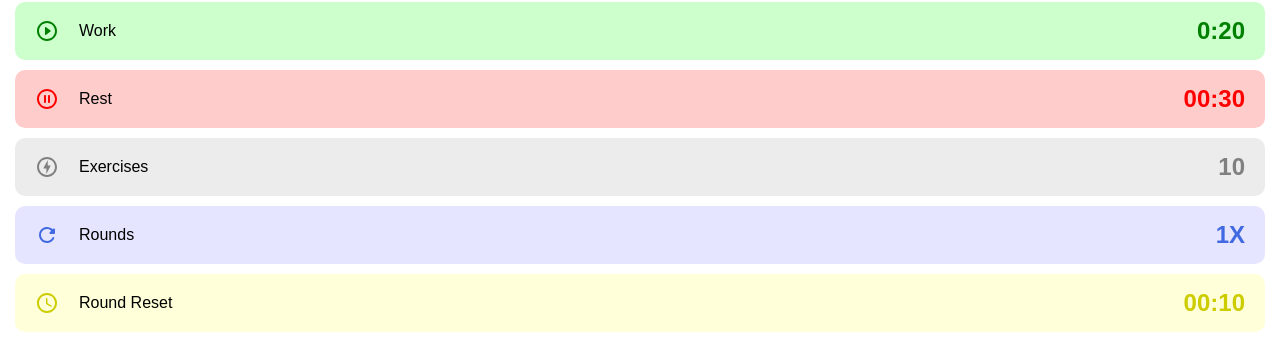
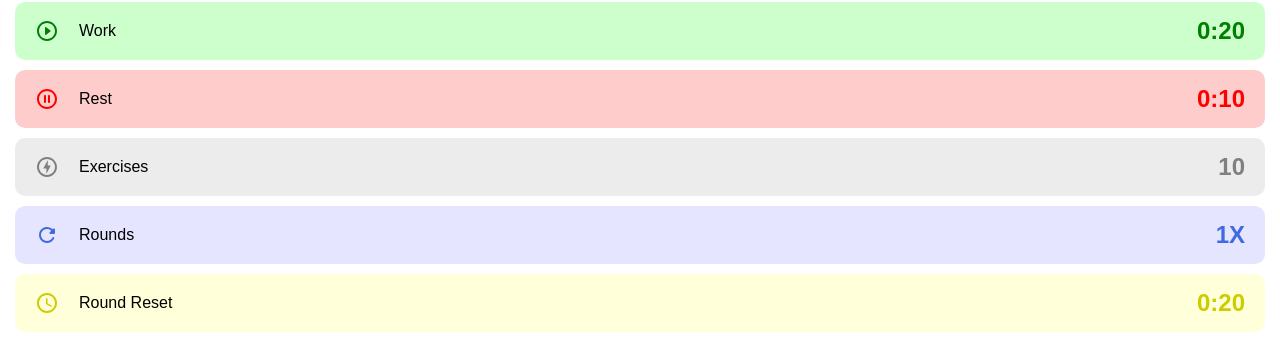
Before and after one commit to MichaelMcCann1/IntervalTimer, a React (Create React App) app: page / in a window 1280 px wide. Shown: the part 438-797 px from the top of the page. Built offline with nearby package versions, Linux system fonts and the light colour scheme.

Commit message:
add functionality to workout option buttons

```diff
--- a/src/Types.ts
+++ b/src/Types.ts
@@ -5,6 +5,7 @@ export interface TimerPageOption {
   titleText: string,
   value: number,
   icon: ReactElement
+  option: string,
 }
 
 export interface workoutData {
--- a/src/components/TimerPage/TimerPage.tsx
+++ b/src/components/TimerPage/TimerPage.tsx
@@ -2,7 +2,7 @@ import React from "react";
 import styled from "styled-components";
 import TimerSlider from "../TimerSlider";
 import KeyboardBackspaceRoundedIcon from "@mui/icons-material/KeyboardBackspaceRounded";
-import { useRecoilState } from "recoil";
+import { useRecoilState, useRecoilValue } from "recoil";
 import { timerPageOpenState } from "../../atoms/timerPageOpen";
 import { TimerPageDataState } from "../../atoms/TimerPageOptions";
 import { TimerPageOption } from "../../Types";
@@ -55,16 +55,16 @@ const IconWrapper = styled.div`
 
 export default function TimerPage() {
   const [timerPageOpen, setTimerPageOpen] = useRecoilState(timerPageOpenState);
-  const [timerPageData, setTimerPageData] = useRecoilState(TimerPageDataState);
   const [workoutData, setWorkoutData] = useRecoilState(workoutDataState);
+  const timerPageData = useRecoilValue(TimerPageDataState);
 
-  const { titleText, value, backgroundColor, icon } =
+  const { titleText, value, backgroundColor, icon, option } =
     timerPageData as TimerPageOption;
 
   const closeTimerPage = () => {
     setWorkoutData({
       ...workoutData,
-      work: timerPageData.value,
+      [option]: timerPageData.value,
     });
     setTimerPageOpen(false);
   };
--- a/src/components/WorkoutOption/components/Exercises.tsx
+++ b/src/components/WorkoutOption/components/Exercises.tsx
@@ -1,15 +1,32 @@
 import React from "react";
 import { Container, IconWrapper, Title, Count } from "./WorkoutOptionsElements";
 import OfflineBoltOutlinedIcon from "@mui/icons-material/OfflineBoltOutlined";
+import { useTimerPageData } from "../../../utils/hooks/useTimerPageData";
+import { useRecoilValue } from "recoil";
+import { workoutDataState } from "../../../atoms/workoutData";
+import { workoutDataKeys } from "../../../constants/workoutData";
 
 export default function Exercises() {
+  const setTimerPageData = useTimerPageData();
+  const workoutData = useRecoilValue(workoutDataState);
+
+  const handleClick = () => {
+    setTimerPageData({
+      backgroundColor: "rgb(219, 223, 219)",
+      titleText: "Work",
+      value: workoutData.exercises,
+      icon: <OfflineBoltOutlinedIcon />,
+      option: workoutDataKeys.exercises,
+    });
+  };
+
   return (
-    <Container backgroundColor="rgba(192,192,192, 0.3)">
+    <Container backgroundColor="rgba(192,192,192, 0.3)" onClick={handleClick}>
       <IconWrapper>
         <OfflineBoltOutlinedIcon sx={{ color: "gray" }} />
       </IconWrapper>
       <Title>Exercises</Title>
-      <Count fontColor="gray">10</Count>
+      <Count fontColor="gray">{workoutData.exercises}</Count>
     </Container>
   );
 }
--- a/src/components/WorkoutOption/components/Rest.tsx
+++ b/src/components/WorkoutOption/components/Rest.tsx
@@ -1,15 +1,33 @@
 import React from "react";
 import { Container, IconWrapper, Title, Count } from "./WorkoutOptionsElements";
 import PauseCircleOutlineRoundedIcon from "@mui/icons-material/PauseCircleOutlineRounded";
+import { useTimerPageData } from "../../../utils/hooks/useTimerPageData";
+import { useRecoilValue } from "recoil";
+import { workoutDataState } from "../../../atoms/workoutData";
+import { formatTime } from "../../../utils/formatTime";
+import { workoutDataKeys } from "../../../constants/workoutData";
 
 export default function Rest() {
+  const setTimerPageData = useTimerPageData();
+  const workoutData = useRecoilValue(workoutDataState);
+
+  const handleClick = () => {
+    setTimerPageData({
+      backgroundColor: "rgb(223, 104, 104)",
+      titleText: "Rest",
+      value: workoutData.rest,
+      icon: <PauseCircleOutlineRoundedIcon />,
+      option: workoutDataKeys.rest,
+    });
+  };
+
   return (
-    <Container backgroundColor="rgba(255, 0, 0, 0.2)">
+    <Container backgroundColor="rgba(255, 0, 0, 0.2)" onClick={handleClick}>
       <IconWrapper>
         <PauseCircleOutlineRoundedIcon sx={{ color: "red" }} />
       </IconWrapper>
       <Title>Rest</Title>
-      <Count fontColor="red">00:30</Count>
+      <Count fontColor="red">{formatTime(workoutData.rest)}</Count>
     </Container>
   );
 }
--- a/src/components/WorkoutOption/components/RoundReset.tsx
+++ b/src/components/WorkoutOption/components/RoundReset.tsx
@@ -1,15 +1,33 @@
 import React from "react";
 import { Container, IconWrapper, Title, Count } from "./WorkoutOptionsElements";
 import AccessTimeRoundedIcon from "@mui/icons-material/AccessTimeRounded";
+import { useTimerPageData } from "../../../utils/hooks/useTimerPageData";
+import { useRecoilValue } from "recoil";
+import { workoutDataState } from "../../../atoms/workoutData";
+import { workoutDataKeys } from "../../../constants/workoutData";
+import { formatTime } from "../../../utils/formatTime";
 
 export default function RoundReset() {
+  const setTimerPageData = useTimerPageData();
+  const workoutData = useRecoilValue(workoutDataState);
+
+  const handleClick = () => {
+    setTimerPageData({
+      backgroundColor: "rgb(196, 209, 111)",
+      titleText: "Round Reset",
+      value: workoutData.reset,
+      icon: <AccessTimeRoundedIcon />,
+      option: workoutDataKeys.reset,
+    });
+  };
+
   return (
-    <Container backgroundColor="rgba(255, 255, 0, 0.15)">
+    <Container backgroundColor="rgba(255, 255, 0, 0.15)" onClick={handleClick}>
       <IconWrapper>
         <AccessTimeRoundedIcon sx={{ color: "rgb(204,204,0)" }} />
       </IconWrapper>
       <Title>Round Reset</Title>
-      <Count fontColor="rgb(204,204,0)">00:10</Count>
+      <Count fontColor="rgb(204,204,0)">{formatTime(workoutData.reset)}</Count>
     </Container>
   );
 }
--- a/src/components/WorkoutOption/components/Rounds.tsx
+++ b/src/components/WorkoutOption/components/Rounds.tsx
@@ -1,15 +1,32 @@
 import React from "react";
 import { Container, IconWrapper, Title, Count } from "./WorkoutOptionsElements";
 import RefreshRoundedIcon from "@mui/icons-material/RefreshRounded";
+import { useTimerPageData } from "../../../utils/hooks/useTimerPageData";
+import { useRecoilValue } from "recoil";
+import { workoutDataState } from "../../../atoms/workoutData";
+import { workoutDataKeys } from "../../../constants/workoutData";
 
 export default function Rounds() {
+  const setTimerPageData = useTimerPageData();
+  const workoutData = useRecoilValue(workoutDataState);
+
+  const handleClick = () => {
+    setTimerPageData({
+      backgroundColor: "rgb(142, 111, 209)",
+      titleText: "Rounds",
+      value: workoutData.rounds,
+      icon: <RefreshRoundedIcon />,
+      option: workoutDataKeys.rounds,
+    });
+  };
+
   return (
-    <Container backgroundColor="rgba(0, 0, 255, 0.1)">
+    <Container backgroundColor="rgba(0, 0, 255, 0.1)" onClick={handleClick}>
       <IconWrapper>
         <RefreshRoundedIcon sx={{ color: "royalblue" }} />
       </IconWrapper>
       <Title>Rounds</Title>
-      <Count fontColor="royalblue">1X</Count>
+      <Count fontColor="royalblue">{workoutData.rounds}X</Count>
     </Container>
   );
 }
--- a/src/components/WorkoutOption/components/Work.tsx
+++ b/src/components/WorkoutOption/components/Work.tsx
@@ -1,24 +1,23 @@
 import React from "react";
 import { Container, IconWrapper, Title, Count } from "./WorkoutOptionsElements";
 import PlayCircleOutlineRoundedIcon from "@mui/icons-material/PlayCircleOutlineRounded";
-import { useRecoilValue, useSetRecoilState } from "recoil";
-import { timerPageOpenState } from "../../../atoms/timerPageOpen";
-import { TimerPageDataState } from "../../../atoms/TimerPageOptions";
+import { useRecoilValue } from "recoil";
 import { formatTime } from "../../../utils/formatTime";
 import { workoutDataState } from "../../../atoms/workoutData";
+import { useTimerPageData } from "../../../utils/hooks/useTimerPageData";
+import { workoutDataKeys } from "../../../constants/workoutData";
 
 export default function Work() {
-  const setTimerPageOpen = useSetRecoilState(timerPageOpenState);
-  const setTimerPageData = useSetRecoilState(TimerPageDataState);
+  const setTimerPageData = useTimerPageData();
   const workoutData = useRecoilValue(workoutDataState);
 
   const handleClick = () => {
-    setTimerPageOpen(true);
     setTimerPageData({
       backgroundColor: "rgb(111, 209, 111)",
       titleText: "Work",
       value: workoutData.work,
       icon: <PlayCircleOutlineRoundedIcon />,
+      option: workoutDataKeys.work,
     });
   };
 
--- /dev/null
+++ b/src/constants/workoutData.ts
@@ -0,0 +1,8 @@
+export const workoutDataKeys = {
+  work: 'work',
+  rest: 'rest',
+  exercises: 'exercises',
+  rounds: 'rounds',
+  reset: 'reset',
+  name: 'name',
+}
--- /dev/null
+++ b/src/utils/hooks/useTimerPageData.ts
@@ -0,0 +1,14 @@
+import { useSetRecoilState } from "recoil";
+import { timerPageOpenState } from "../../atoms/timerPageOpen";
+import { TimerPageDataState } from "../../atoms/TimerPageOptions";
+import { TimerPageOption } from "../../Types";
+
+export const useTimerPageData = () => {
+  const setTimerPageOpen = useSetRecoilState(timerPageOpenState);
+  const setTimerPageData = useSetRecoilState(TimerPageDataState);
+
+  return (data: TimerPageOption) => {
+    setTimerPageOpen(true);
+    setTimerPageData(data);
+  }
+}
```
